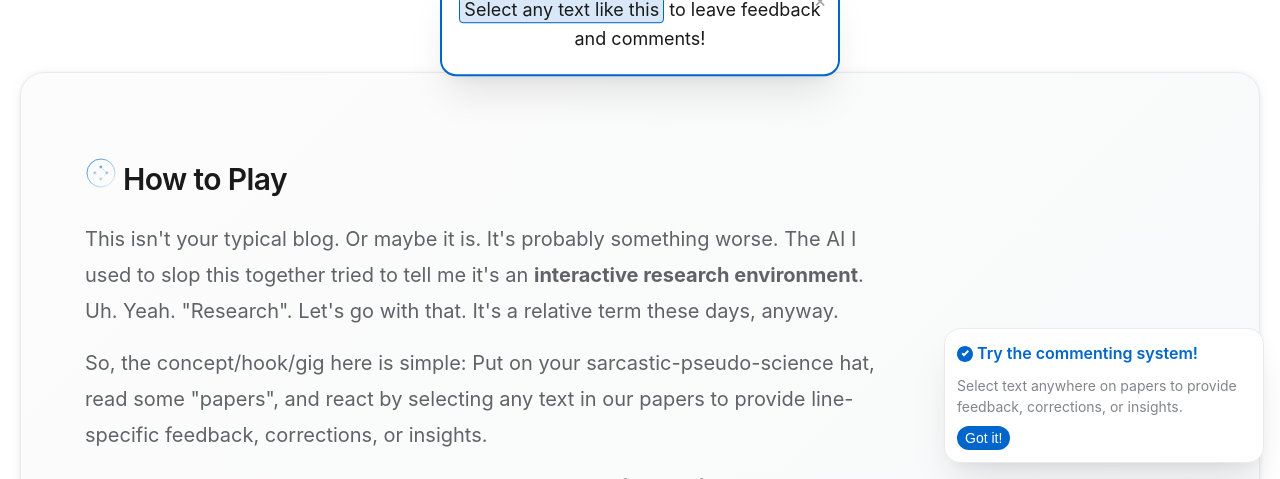
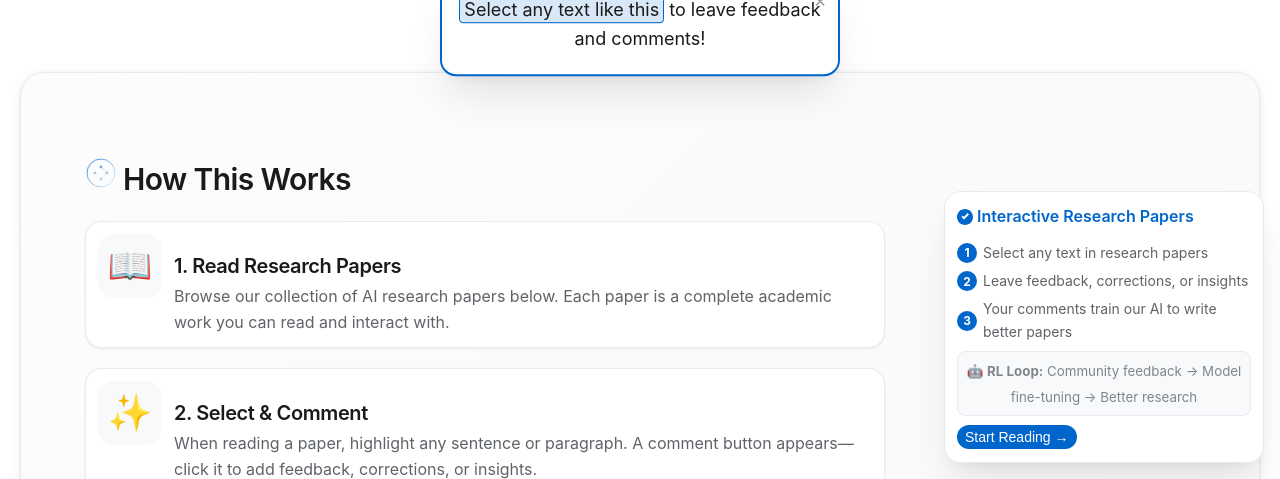
Before and after one commit to context-rot/blogistan, a Jekyll site: the page built from index.markdown, in a window 1280 px wide and 900 px high, scrolled down 366 px, cut to the strip 421-900 px from the top of the window. Built offline with Jekyll 4.4.1, drawn with Linux system fonts in a browser that asks for light colours; comment, search, counter and statistics services are not loaded; some of the changed text lies outside the part shown.

Commit message:
chore: more ui fixes

```diff
--- a/assets/css/modern-premium-style.css
+++ b/assets/css/modern-premium-style.css
@@ -685,10 +685,81 @@
 }
 
 .guide-content p {
+  font-size: var(--text-lg);
+  line-height: 1.7;
+  margin-bottom: var(--space-6);
+  color: var(--color-gray-700);
+}
+
+/* Process Steps */
+.process-steps {
+  margin-bottom: var(--space-12);
+}
+
+.process-step {
+  display: flex;
+  align-items: flex-start;
+  gap: var(--space-6);
+  margin-bottom: var(--space-10);
+  padding: var(--space-6);
+  background: var(--color-white);
+  border-radius: var(--radius-xl);
+  box-shadow: var(--shadow-sm);
+  border: 0.5px solid var(--color-gray-200);
+  transition: all var(--transition-base);
+}
+
+.process-step:hover {
+  box-shadow: var(--shadow-md);
+  transform: translateY(-2px);
+}
+
+.step-icon {
+  font-size: var(--text-4xl);
+  width: 64px;
+  height: 64px;
+  display: flex;
+  align-items: center;
+  justify-content: center;
+  background: var(--color-gray-50);
+  border-radius: var(--radius-xl);
+  flex-shrink: 0;
+}
+
+.step-content h3 {
   font-size: var(--text-xl);
-  line-height: 1.8;
-  margin-bottom: var(--space-8);
+  font-weight: var(--font-weight-semibold);
+  color: var(--color-primary);
+  margin-bottom: var(--space-3);
+  font-family: var(--font-family-display);
+}
+
+.step-content p {
+  font-size: var(--text-base);
+  line-height: 1.6;
   color: var(--color-gray-700);
+  margin: 0;
+}
+
+/* Philosophy Note */
+.philosophy-note {
+  background: linear-gradient(135deg, var(--color-gray-25) 0%, var(--color-white) 100%);
+  border: 0.5px solid var(--color-gray-200);
+  border-radius: var(--radius-xl);
+  padding: var(--space-8);
+  margin: var(--space-12) 0;
+  border-left: 3px solid var(--color-accent);
+}
+
+.philosophy-note p {
+  font-size: var(--text-lg);
+  line-height: 1.7;
+  color: var(--color-gray-800);
+  margin-bottom: var(--space-6);
+}
+
+.philosophy-note p:last-child {
+  margin-bottom: 0;
 }
 
 .cta-box {
@@ -1101,9 +1172,46 @@
   display: flex;
   align-items: center;
   gap: var(--space-2);
-  margin-bottom: var(--space-4);
+  margin-bottom: var(--space-6);
   color: var(--color-accent);
   font-weight: var(--font-weight-semibold);
+}
+
+.demo-steps {
+  margin-bottom: var(--space-4);
+}
+
+.demo-step {
+  display: flex;
+  align-items: center;
+  gap: var(--space-3);
+  margin-bottom: var(--space-3);
+  font-size: var(--text-sm);
+  color: var(--color-gray-700);
+}
+
+.demo-step-number {
+  display: flex;
+  align-items: center;
+  justify-content: center;
+  width: 20px;
+  height: 20px;
+  background: var(--color-accent);
+  color: var(--color-white);
+  border-radius: var(--radius-full);
+  font-size: var(--text-xs);
+  font-weight: var(--font-weight-bold);
+  flex-shrink: 0;
+}
+
+.demo-rl-note {
+  background: var(--color-gray-50);
+  border: 1px solid var(--color-gray-200);
+  border-radius: var(--radius-md);
+  padding: var(--space-3);
+  margin-bottom: var(--space-4);
+  color: var(--color-gray-600);
+  text-align: center;
 }
 
 .demo-tooltip p {
@@ -1111,6 +1219,10 @@
   font-size: var(--text-sm);
   line-height: 1.5;
   margin-bottom: var(--space-4);
+}
+
+.category {
+  transition: all var(--transition-base);
 }
 
 .demo-dismiss {
--- a/assets/js/demo-animations.js
+++ b/assets/js/demo-animations.js
@@ -52,10 +52,26 @@
           <svg width="16" height="16" viewBox="0 0 16 16" fill="currentColor">
             <path d="M8 0C3.58 0 0 3.58 0 8s3.58 8 8 8 8-3.58 8-8-3.58-8-8-8zm3.5 6L7 10.5 4.5 8 5.91 6.59 7 7.68l3.59-3.59L12 5.5z"/>
           </svg>
-          <span>Try the commenting system!</span>
+          <span>Interactive Research Papers</span>
         </div>
-        <p>Select text anywhere on papers to provide feedback, corrections, or insights.</p>
-        <button class="demo-dismiss" onclick="this.closest('.demo-tooltip').remove()">Got it!</button>
+        <div class="demo-steps">
+          <div class="demo-step">
+            <span class="demo-step-number">1</span>
+            <span>Select any text in research papers</span>
+          </div>
+          <div class="demo-step">
+            <span class="demo-step-number">2</span>
+            <span>Leave feedback, corrections, or insights</span>
+          </div>
+          <div class="demo-step">
+            <span class="demo-step-number">3</span>
+            <span>Your comments train our AI to write better papers</span>
+          </div>
+        </div>
+        <div class="demo-rl-note">
+          <small>🤖 <strong>RL Loop:</strong> Community feedback → Model fine-tuning → Better research</small>
+        </div>
+        <button class="demo-dismiss" onclick="this.closest('.demo-tooltip').remove()">Start Reading →</button>
       </div>
     `;
     return tooltip;
--- a/index.markdown
+++ b/index.markdown
@@ -19,26 +19,50 @@
 <div class="interaction-section">
   <div class="guide-header">
     <img src="{{ '/assets/images/context-icon.svg' | relative_url }}" alt="Context Icon" class="guide-icon">
-    <h2>How to Play</h2>
+    <h2>How This Works</h2>
   </div>
 
   <div class="guide-content">
-    <p>
-      This isn't your typical blog. Or maybe it is. It's probably something worse. The AI I used to slop this together tried to tell me it's an <strong>interactive research environment</strong>. Uh. Yeah. "Research". Let's go with that. It's a relative term these days, anyway.
-    </p>
+    <div class="process-steps">
+      <div class="process-step">
+        <div class="step-icon">📖</div>
+        <div class="step-content">
+          <h3>1. Read Research Papers</h3>
+          <p>Browse our collection of AI research papers below. Each paper is a complete academic work you can read and interact with.</p>
+        </div>
+      </div>
 
-    <p>
-      So, the concept/hook/gig here is simple: Put on your sarcastic-pseudo-science hat, read some "papers", and react by
-      selecting any text in our papers to provide line-specific feedback, corrections, or insights.
-    </p>
+      <div class="process-step">
+        <div class="step-icon">✨</div>
+        <div class="step-content">
+          <h3>2. Select & Comment</h3>
+          <p>When reading a paper, highlight any sentence or paragraph. A comment button appears—click it to add feedback, corrections, or insights.</p>
+        </div>
+      </div>
 
-    <p>
-      Your contributions help improve our research and may influence future papers through our
-      AI feedback integration system. ICL. RL. All the things. The AI used to write these gets fine-tuned, post-trained, optimized, all that stuff.
-    </p>
+      <div class="process-step">
+        <div class="step-icon">🤖</div>
+        <div class="step-content">
+          <h3>3. Train the AI</h3>
+          <p>Your comments become training data. The AI learns from community feedback to write better research papers over time.</p>
+        </div>
+      </div>
+    </div>
+
+    <div class="philosophy-note">
+      <p>
+        <strong>Our Philosophy:</strong> This isn't your typical blog. It's probably something worse.
+        The AI I used to slop this together calls it an "interactive research environment."
+        I call it "academic karaoke with robots."
+      </p>
+      <p>
+        We're building a feedback loop where human insight improves AI research output.
+        Think of it as collaborative peer review, but with more existential dread and better typography.
+      </p>
+    </div>
 
     <div class="cta-box">
-      <p><strong>Go ahead, try it!</strong> Find something interesting, select it, and click the comment button. Find or introduce errors, satire, or anything worth discussing. Or not discussing.</p>
+      <p><strong>Ready to start?</strong> Click any paper below, then try selecting text to leave your first comment. The future of AI research thanks you. Or will blame you. Time will tell.</p>
     </div>
   </div>
 </div>
```
